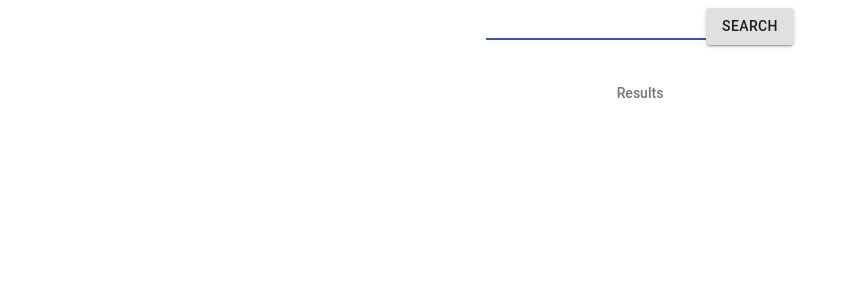
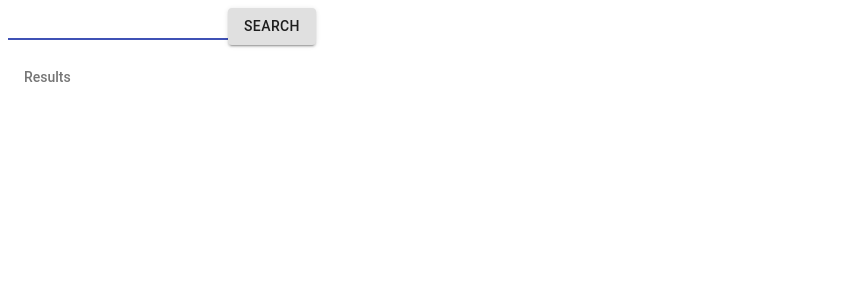
Before and after one commit to rhomatt/YetAnotherRadicalLookup, a React app in the folder yarl/frontend/: page / in a window 1280 px wide. Shown: the top 300 px of the page, without its empty margins (0-850 px from the left). Built offline with nearby package versions, Linux system fonts and the light colour scheme; the HTML template or start-up script is replaced by a standard one.

Commit message:
searchbar now relies on a parent page containing search expression info

```diff
--- a/yarl/frontend/src/components/App.js
+++ b/yarl/frontend/src/components/App.js
@@ -1,6 +1,6 @@
 import React from 'react';
-import SearchBar from './SearchBar';
+import HomePage from './HomePage';
 
 export default function App(){
-    return <SearchBar/>
+    return <HomePage/>
 }
--- /dev/null
+++ b/yarl/frontend/src/components/HomePage.js
@@ -0,0 +1,37 @@
+import React from 'react';
+import SearchBar from './SearchBar';
+import Results from './Results';
+
+export default class HomePage extends React.Component{
+	constructor(props){
+		super(props);
+		this.state = {
+			searchexp: '',
+			searchres: [],
+		}
+	}
+
+	handleSearchInput(e){
+		this.setState({searchexp: e.target.value})
+	}
+
+	setSearchResults(results){
+		this.setState({searchres: results})
+	}
+
+	getExp(){
+		return this.state.searchexp;
+	}
+
+	getResults(){
+		return this.state.searchres;
+	}
+
+	render(){return (
+			<>
+				<SearchBar getExp={() => this.getExp()} handleInput={(e) => this.handleSearchInput(e)} setResults={(res) => this.setSearchResults(res)}/>
+				<Results getResults={() => this.getResults()}/>
+			</>
+		)
+	}
+}
--- a/yarl/frontend/src/components/Results.js
+++ b/yarl/frontend/src/components/Results.js
@@ -8,12 +8,13 @@ import Grid from '@material-ui/core/Grid';
 export default class Results extends React.Component{
 	constructor(props){
 		super(props);
+		this.getResults = props.getResults
 	}
 
 	render(){
 		return <List component="nav">
 					<ListSubheader>Results</ListSubheader>
-					{this.props.results.map(res => (
+					{this.getResults().map(res => (
 						<ListItem>
 							<ListItemText primary={res} align="center"/>
 						</ListItem>
--- a/yarl/frontend/src/components/SearchBar.js
+++ b/yarl/frontend/src/components/SearchBar.js
@@ -7,30 +7,26 @@ import Results from './Results';
 export default class SearchBar extends React.Component{
 	constructor(props){
 		super(props);
-		this.state = {
-			searchexp: "",
-			searchres: [],
-		}
+		this.handleInput = props.handleInput;
+		this.setResults = props.setResults;
+		this.getExp = props.getExp;
 	}
+
+
 
 	getSearchResults(e){
 		e.preventDefault();
-		fetch("/api/search" + "?exp=" + this.state.searchexp)
+		fetch("/api/search" + "?exp=" + this.getExp())
 			.then(response => response.json())
-			.then(results => this.setState({searchres: results}))
+			.then(results => this.setResults(results))
 	}
 
 	render() {
-		return <Grid container spacing={2}>
-					<Grid item xs={12} align="center">
-						<form onSubmit={e => this.getSearchResults(e)}>
-							<TextField autoFocus onChange={(e) => this.setState({searchexp: e.target.value})}/>
-							<Button variant="contained" onClick={e => this.getSearchResults(e)}>Search</Button>
-						</form>
-					</Grid>
-					<Grid item xs={12} align="center">
-						<Results results={this.state.searchres}/>
-					</Grid>
-				</Grid>;
+		return (
+				<form onSubmit={e => this.getSearchResults(e)}>
+					<TextField autoFocus onChange={(e) => this.handleInput(e)}/>
+					<Button variant="contained" onClick={e => this.getSearchResults(e)}>Search</Button>
+				</form>
+		)
 	}
 }
```
